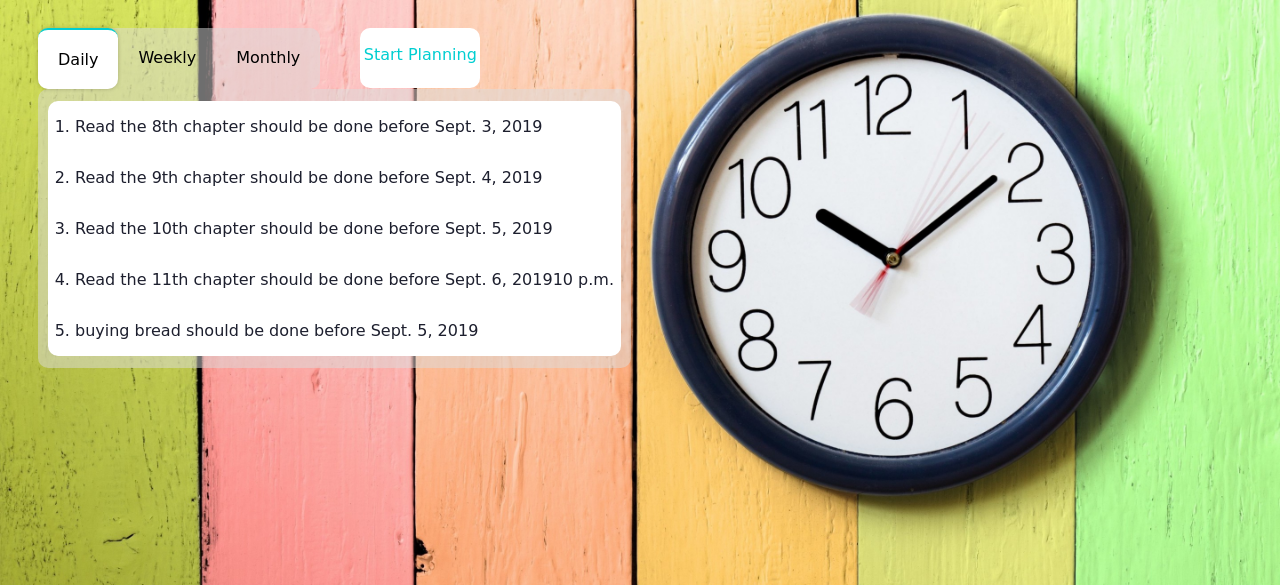
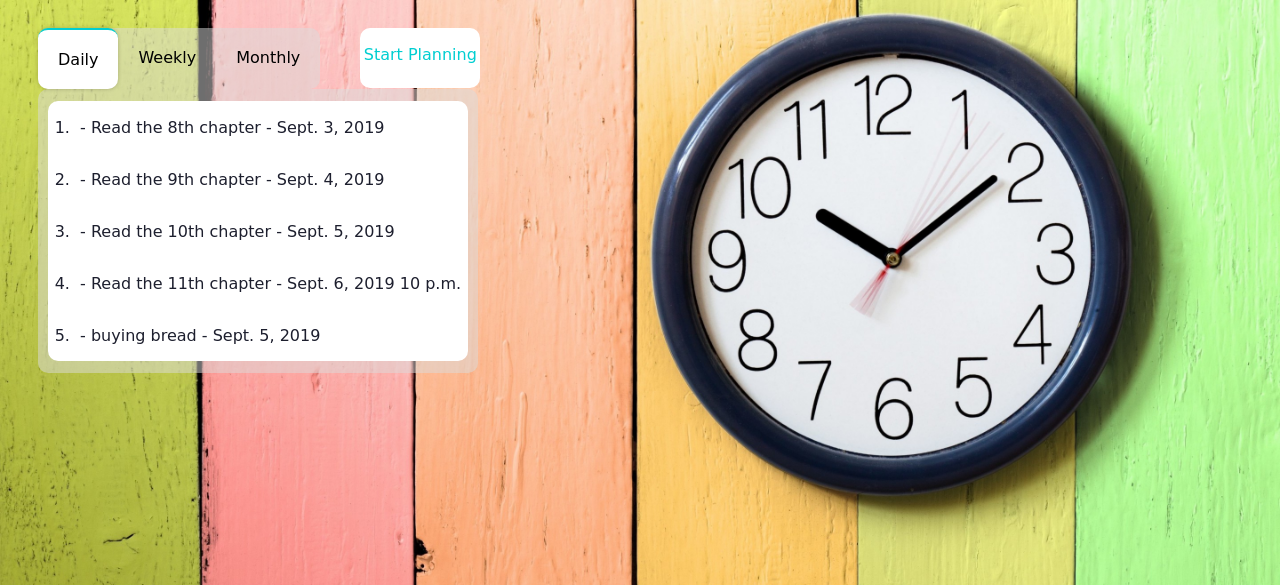
Before and after one commit to mozaffari-sadaf/Todolist-Django, a Django app: template todoapp/templates/todoapp/index.html in a window 1280 px wide. Shown: the top 585 px of the page. Run offline with Django 3.2, Linux system fonts and the light colour scheme; data comes from the database, SQL or seed files in the repository; both versions use the stored data as it was after the commit; the template is opened without the code that fills it: values that come from a table or form of the project are taken from there, most other values are stand-ins (such as "Sample title", 1, 10 or a date in 2020); some libraries are stand-ins or nearby versions.

Commit message:
1) Set the max possible value of item's deadline field to deadline of the task
To make the deadline choices more reasonable.

2) Add a done button on each task

To make a task done, more straightforward, if necessary.

3) Change the context of to-do-items' description on the first page. (taskTitle - itemTitle - deadline)

These are necessary information of each item for the user.

```diff
--- a/todoapp/static/todoapp/styles.css
+++ b/todoapp/static/todoapp/styles.css
@@ -118,6 +118,8 @@
 }
 
 .date{
+	max-width: 90px;
+	display: inline-block;
 	font-size: 8pt;
 	position:absolute;
 	bottom: 5px;
@@ -381,3 +383,21 @@
 	line-height: 53px;
 	text-align: center;
 }
+
+span.done{
+	position: absolute;
+	left: 90px;
+	bottom:4px;
+	display: none;
+	width:28px;
+	height:15px;
+	border-radius: 5px 5px 5px 5px;
+	font-size:7pt;
+	background: #7FFF00;
+	padding-left:5px;
+	cursor: pointer;
+}
+
+.todolist li:hover span.done{
+	display: inline-block;
+}
--- a/todoapp/templates/todoapp/index.html
+++ b/todoapp/templates/todoapp/index.html
@@ -22,8 +22,9 @@
 			{% for item in daily_list %}
 				<li data-id="{{item.id}}">
 					{% if item.important %}<b>{% endif %}
-					<p class="taskText">{{item.title}}</p>
-					<span class="taskText">should be done before<span class="itemDate"> {{item.date_to_do}}</span><span class="itemTime">{% if item.time_to_do %}{{item.time_to_do}} {% endif %}</span></span>
+					<p class="taskTitle"></p>
+					<p class="itemTitle"> - {{item.title}}</p>
+					<p class="itemDate"> - {{item.date_to_do}}</p>&nbsp<p class="itemTime">{% if item.time_to_do %}{{item.time_to_do}} {% endif %}</p>
 					{% if item.important %}</b>{% endif %}
 					<i class="fa fa-circle unChecked" onclick="toggleCheck({% verbatim %}this{% endverbatim %}, {{item.id}})"></i>
 					<i class="fa fa-check-circle checked" onclick="toggleCheck({% verbatim %}this{% endverbatim %}, {{item.id}})"></i>
@@ -40,8 +41,9 @@
 			{% for item in weekly_list %}
 				<li data-id="{{item.id}}">
 					{% if item.important %}<b>{% endif %}
-					<p class="taskText">{{item.title}}</p>
-					<span class="taskText">should be done before<span class="itemDate"> {{item.date_to_do}}</span><span class="itemTime">{% if item.time_to_do %}{{item.time_to_do}} {% endif %}</span></span>
+					<p class="taskTitle"></p>
+					<p class="itemTitle"> - {{item.title}}</p>
+					<p class="itemDate"> - {{item.date_to_do}}</p>&nbsp<p class="itemTime">{% if item.time_to_do %}{{item.time_to_do}} {% endif %}</p>
 					{% if item.important %}</b>{% endif %}
 					<i class="fa fa-circle unChecked" onclick="toggleCheck({% verbatim %}this{% endverbatim %}, {{item.id}})"></i>
 					<i class="fa fa-check-circle checked" onclick="toggleCheck({% verbatim %}this{% endverbatim %}, {{item.id}})"></i>
@@ -56,10 +58,11 @@
 		<section id="monthly">
 			<ol class="todoitems">
 			{% for item in monthly_list %}
-				<li data-id="{{item.id}}">
+				<li data-id="{{item.id}}" data-taskId="{{todo.todolist_id}}">
 					{% if item.important %}<b>{% endif %}
-					<p class="taskText">{{item.title}}</p>
-					<span class="taskText">should be done before<span class="itemDate"> {{item.date_to_do}}</span><span class="itemTime">{% if item.time_to_do %}{{item.time_to_do}} {% endif %}</span></span>
+					<p class="taskTitle"></p>
+					<p class="itemTitle"> - {{item.title}}</p>
+					<p class="itemDate"> - {{item.date_to_do}}</p>&nbsp<p class="itemTime">{% if item.time_to_do %}{{item.time_to_do}} {% endif %}</p>
 					{% if item.important %}</b>{% endif %}
 					<i class="fa fa-circle unChecked" onclick="toggleCheck({% verbatim %}this{% endverbatim %}, {{item.id}})"></i>
 					<i class="fa fa-check-circle checked" onclick="toggleCheck({% verbatim %}this{% endverbatim %}, {{item.id}})"></i>
@@ -80,7 +83,15 @@
 <script>
 
 $( document ).ready(function() {
-	checkDone(0);
+	//Run the initItems with "daily" tab
+	initItems(0);
+});
+
+//Display updated version of items on back button
+$(window).bind("pageshow", function(event) {
+    if (event.originalEvent.persisted) {
+        window.location.reload();
+    }
 });
 
 
@@ -94,11 +105,11 @@
 	$('section').removeClass('active');
 	$('section').eq(index).addClass('active');
 
-	checkDone(index);
+	initItems(index);
 
 }
 
-function checkDone(index){
+function initItems(index){
 	// Display list items as line-through or not based on their "done" fields.
 	var listItems = $('section').eq(index).find('ol').children('li');
 
@@ -114,15 +125,28 @@
 			success: function (data) {
 				if(data.is_checked){
 					$(li).addClass('done').removeClass('unDone');
-					$(li).find('.taskText').css({"text-decoration": "line-through"});
+					$(li).find('p').css({"text-decoration": "line-through"});
 				}else{
 					$(li).addClass('unDone').removeClass('done');
-					$(li).find('.taskText').css({"text-decoration": "none"});
+					$(li).find('p').css({"text-decoration": "none"});
 				}
+			}
+		});
+		//Get the task title of each item and display at the beginning of the line
+		$.ajax({
+			url: 'getTaskTitle/',
+			data: {
+				'todoid': $(li).attr("data-id")
+			},
+			dataType: 'json',
+
+			success: function (data) {
+				$(li).find('.taskTitle').html(data.task_title);
 			}
 		});
 	}
 }
+
 
 function removeItem(tag, id){
 	var csrftoken = Cookies.get('csrftoken');
@@ -137,10 +161,10 @@
 
         success: function (data) {
 			$(tag).parent("li").remove();
-			//$('.stepNumber').html('step '+data.step_number+':');
         }
      });
 	}
+
 
 function toggleCheck(tag, id){
 	var csrftoken = Cookies.get('csrftoken');
@@ -156,10 +180,10 @@
         success: function (data) {
 			if(data.is_checked){
 				$(tag).parent('li').addClass('done').removeClass('unDone');
-				$(tag).siblings('.taskText').css({"text-decoration": "line-through"});
+				$(tag).siblings('p').css({"text-decoration": "line-through"});
 			}else{
 				$(tag).parent('li').addClass('unDone').removeClass('done');
-				$(tag).siblings('.taskText').css({"text-decoration": "none"});
+				$(tag).siblings('p').css({"text-decoration": "none"});
 			}
         }
     });
--- a/todoapp/urls.py
+++ b/todoapp/urls.py
@@ -13,4 +13,7 @@
 	path('removeItem/', views.removeItem, name='removeItem'),
 	path('toggleCheck/', views.toggleCheck, name='toggleCheck'),
 	path('isChecked/', views.isChecked, name='isChecked'),
+	path('getMaxDate/', views.getMaxDate, name='getMaxDate'),
+	path('generalTasks/taskDone/', views.taskDone, name='taskDone'),
+	path('getTaskTitle/', views.getTaskTitle, name='getTaskTitle'),
 ]
```
Also changed, not shown: todoapp/templates/todoapp/general.html (+26 -1 lines), todoapp/templates/todoapp/items.html (+13 -0 lines), todoapp/views.py (+48 -1 lines), db.sqlite3.
